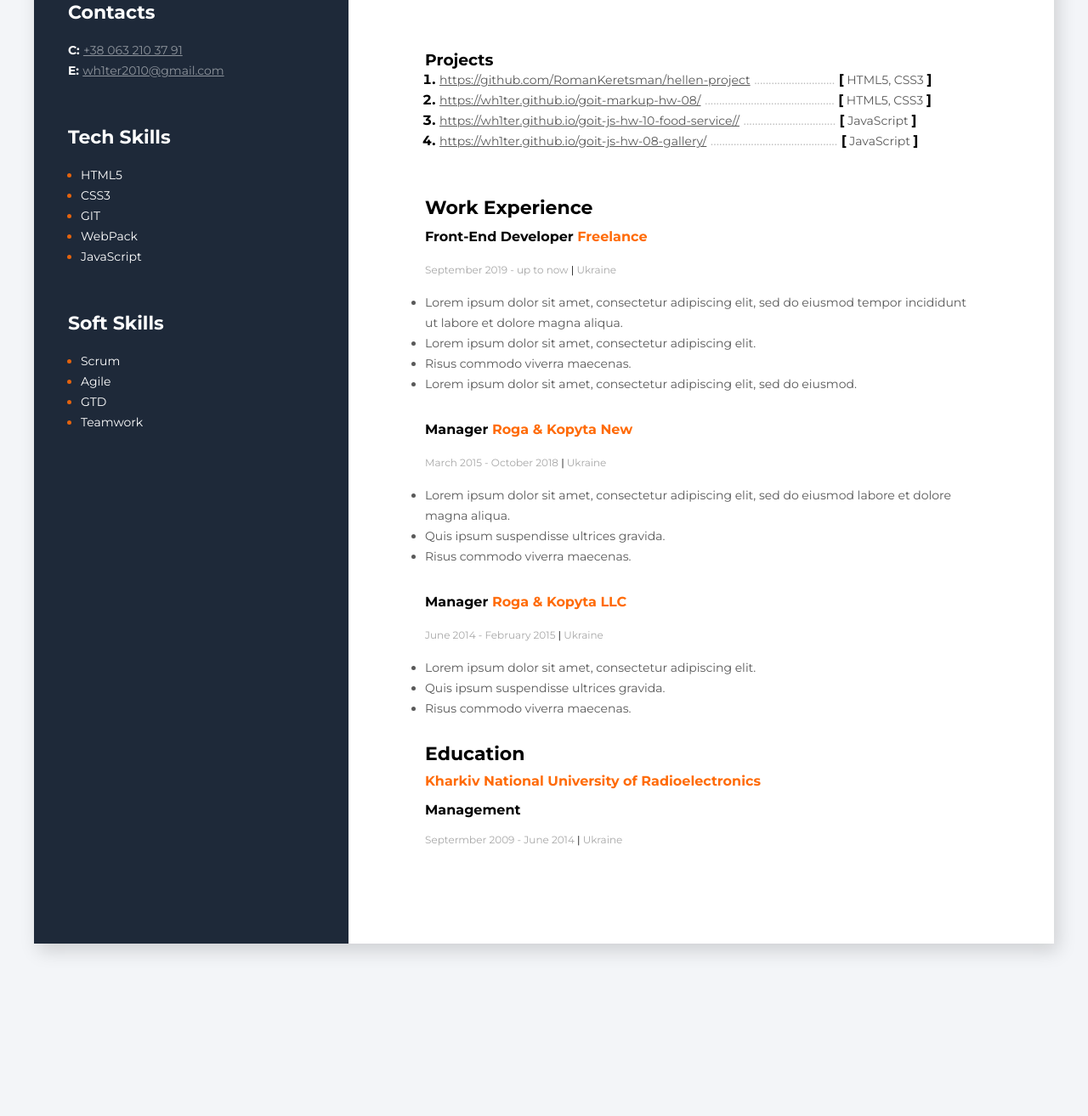
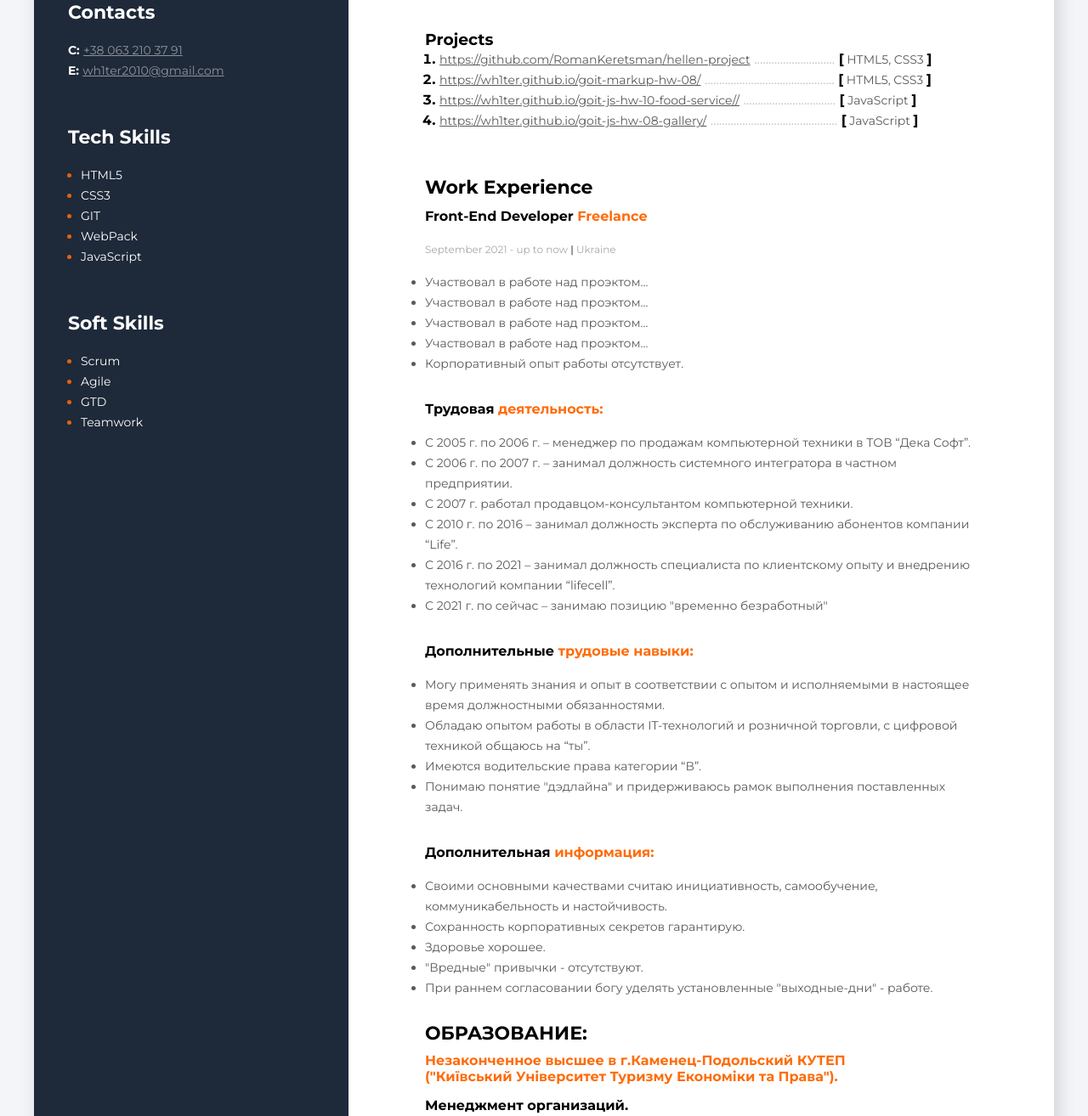
Before and after one commit to Wh1ter/PORTFOLIO, a plain HTML site: page index.html in a window 1280 px wide. Shown: the part 388-1702 px from the top of the page at 85% size. Before the commit the page ends 1539 px from the top, so only its background shows below. Drawn offline with Linux system fonts and the light colour scheme.

Commit message:
redact info

```diff
--- a/index.html
+++ b/index.html
@@ -1,5 +1,5 @@
 <!DOCTYPE html>
-<html lang="en">
+<html lang="en", lang="uk">
 
 <head>
     <meta charset="UTF-8">
@@ -15,7 +15,7 @@
     <div class="wrapper">
         <aside class="sidebar">
             <div>
-                <img class="myphoto" src="img/Kir.jpg" alt="My photo">
+                <img class="myphoto" src="img/Kir.jpg" alt="My photo" title="ОБЩАЯ ИНФОРМАЦИЯ О СЕБЕ">
 
                 <!-- contacts container -->
                 <div class="contacts-container">
@@ -88,9 +88,10 @@
                 <h2 class="profession">Front-End Developer</h2>
                 <h1 class="name">Kirill Churikov</h1>
 
-                <p class="description">Lorem ipsum dolor sit amet, consectetur adipiscing elit, sed do eiusmod tempor
-                    incididunt ut labore et dolore magna aliqua. Quis ipsum suspendisse ultrices gravida. Risus commodo
-                    viverra maecenas accumsan lacus vel facilisis. </p>
+                <p class="description">
+                    <span>Ищу работу в сфере информационных технологий и(или) торговли.</span><br>
+                    <span>Против командировок не возражаю.</span>
+                    </p>
             </div>
             <!-- projects container -->
             <div class="project-container">
@@ -132,66 +133,95 @@
                 <div>
                     <h4 class="profession-title">Front-End Developer <span class="colortext">Freelance</span></h4>
                     <span class="profession-time">
-                        September 2019 - up to now <span class="profession-divider">|</span> Ukraine
+                        September 2021 - up to now <span class="profession-divider">|</span> Ukraine
                     </span>
                     <ul class="profession-duties">
-                        <li class="profession-duties-item">Lorem ipsum dolor sit amet, consectetur adipiscing elit, sed
-                            do eiusmod tempor incididunt ut labore et dolore magna aliqua.</li>
+                        <li class="profession-duties-item">Участвовал в работе над проэктом...</li>
 
-                        <li class="profession-duties-item">Lorem ipsum dolor sit amet, consectetur adipiscing elit.</li>
+                        <li class="profession-duties-item">Участвовал в работе над проэктом...</li>
 
-                        <li class="profession-duties-item">Risus commodo viverra maecenas.</li>
+                        <li class="profession-duties-item">Участвовал в работе над проэктом...</li>
 
-                        <li class="profession-duties-item">Lorem ipsum dolor sit amet, consectetur adipiscing elit, sed
-                            do eiusmod.</li>
+                        <li class="profession-duties-item">Участвовал в работе над проэктом...</li>
+
+                        <li class="profession-duties-item">Корпоративный опыт работы отсутствует.</li>
                     </ul>
 
                 </div>
 
                 <!-- conpany 2 -->
                 <div>
-                    <h4 class="profession-title">Manager <span class="colortext">Roga & Kopyta New</span></h4>
-                    <span class="profession-time">
+                    <h4 class="profession-title"> <span>Трудовая</span><span class="colortext"> деятельность:</span></h4>
+                    <!-- <span class="profession-time">
                         March 2015 - October 2018 <span class="profession-divider">|</span> Ukraine
-                    </span>
+                    </span> -->
                     <ul class="profession-duties">
-                        <li class="profession-duties-item">Lorem ipsum dolor sit amet, consectetur adipiscing elit, sed
-                            do eiusmod labore et dolore magna aliqua.</li>
+                        <li class="profession-duties-item">С 2005 г. по 2006 г. – менеджер по продажам компьютерной техники в ТОВ “Дека Софт”.</li>
 
-                        <li class="profession-duties-item">Quis ipsum suspendisse ultrices gravida.</li>
+                        <li class="profession-duties-item">С 2006 г. по 2007 г. – занимал должность системного интегратора в частном предприятии.</li>
 
-                        <li class="profession-duties-item">Risus commodo viverra maecenas.</li>
+                        <li class="profession-duties-item">С 2007 г. работал продавцом-консультантом компьютерной                     техники.</li>
+
+                        <li class="profession-duties-item">С 2010 г. по 2016 – занимал должность эксперта по обслуживанию абонентов компании “Life”.</li>
+
+                        <li class="profession-duties-item">С 2016 г. по 2021 – занимал должность специалиста по клиентскому опыту и внедрению технологий компании “lifecell”.</li>
+
+                        <li class="profession-duties-item">С 2021 г. по сейчас – занимаю позицию "временно безработный"</li>
+                    </ul>
+
+                </div>
+
+                 <!-- conpany 3 -->
+                 <div>
+                    <h4 class="profession-title"> <span>Дополнительные</span> <span class="colortext"> трудовые навыки:</span> </h4>
+                    <!-- <span class="profession-time">
+                        June 2014 - February 2015 <span class="profession-divider">|</span> Ukraine
+                    </span> -->
+                    <ul class="profession-duties">
+                        <li class="profession-duties-item">Могу  применять знания и опыт в соответствии с опытом и исполняемыми в настоящее время должностными обязанностями.</li>
+
+                        <li class="profession-duties-item">Обладаю опытом работы в области IT-технологий и розничной торговли, с цифровой техникой общаюсь на “ты”.</li>
+
+                        <li class="profession-duties-item">Имеются водительские права категории “В”.</li>
+
+                        <li class="profession-duties-item">Понимаю понятие "дэдлайна" и придерживаюсь рамок выполнения поставленных задач.</li>
                     </ul>
 
                 </div>
 
                 <!-- conpany 3 -->
                 <div>
-                    <h4 class="profession-title">Manager <span class="colortext">Roga & Kopyta LLC</span> </h4>
-                    <span class="profession-time">
+                    <h4 class="profession-title"> <span>Дополнительная</span> <span class="colortext"> информация:</span> </h4>
+                    <!-- <span class="profession-time">
                         June 2014 - February 2015 <span class="profession-divider">|</span> Ukraine
-                    </span>
+                    </span> -->
                     <ul class="profession-duties">
-                        <li class="profession-duties-item">Lorem ipsum dolor sit amet, consectetur adipiscing elit.</li>
+                        <li class="profession-duties-item">Своими основными  качествами считаю инициативность, самообучение, коммуникабельность и настойчивость.</li>
 
-                        <li class="profession-duties-item">Quis ipsum suspendisse ultrices gravida.</li>
+                        <li class="profession-duties-item">Сохранность корпоративных секретов гарантирую.</li>
 
-                        <li class="profession-duties-item">Risus commodo viverra maecenas.</li>
+                        <li class="profession-duties-item">Здоровье хорошее.</li>
+
+                        <li class="profession-duties-item">"Вредные" привычки - отсутствуют.</li>
+
+                        <li class="profession-duties-item">При раннем согласовании богу уделять установленные "выходные-дни" - работе.</li>
                     </ul>
 
                 </div>
 
                 <!-- Education -->
                 <div>
-                    <h3 class="about-me-title">Education</h3>
+                    <h3 class="about-me-title">ОБРАЗОВАНИЕ:</h3>
 
-                    <h4><span class="colortext">Kharkiv National University of Radioelectronics</span></h4>
-
-                    <h4 class="education-unit">Management</h4>
-
-                    <span class="profession-time">
+                    <h4><span class="colortext">Незаконченное высшее в г.Каменец-Подольский КУТЕП <br>("Київський Університет Туризму Економіки та Права").
+                        </span></h4>
+                    <h4 class="education-unit">Менеджмент организаций.</h4>
+                    <h4><span class="colortext">Законченное высшее в г.Каменец-Подольском ПДАТУ <br>(«Подільський Державний Аграрний Технічний Університет»).
+                        </span></h4>
+                    <h4 class="education-unit">Менеджмент организаций.</h4>
+                    <!-- <span class="profession-time">
                         Septermber 2009 - June 2014 <span class="profession-divider">|</span> Ukraine
-                    </span>
+                    </span> -->
 
                 </div>
             </div>
```
